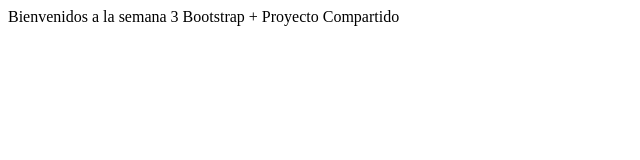
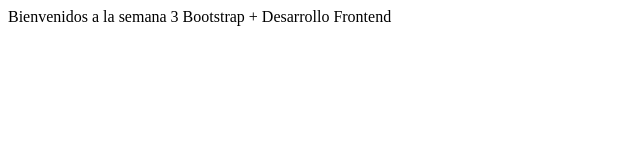
Before and after one commit to alterunuvu/merge1, a plain HTML site: page index.html in a window 1280 px wide. Shown: the full height of the page, 0-640 px from the left. Drawn offline with Linux system fonts and the light colour scheme.

Commit message:
Ajuste en la linea 10 Desarrollo Frontend

```diff
--- a/index.html
+++ b/index.html
@@ -7,6 +7,6 @@
     <title>Merge I</title>
   </head>
   <body>
-    Bienvenidos a la semana 3 Bootstrap + Proyecto Compartido
+    Bienvenidos a la semana 3 Bootstrap + Desarrollo Frontend
   </body>
 </html>
```
